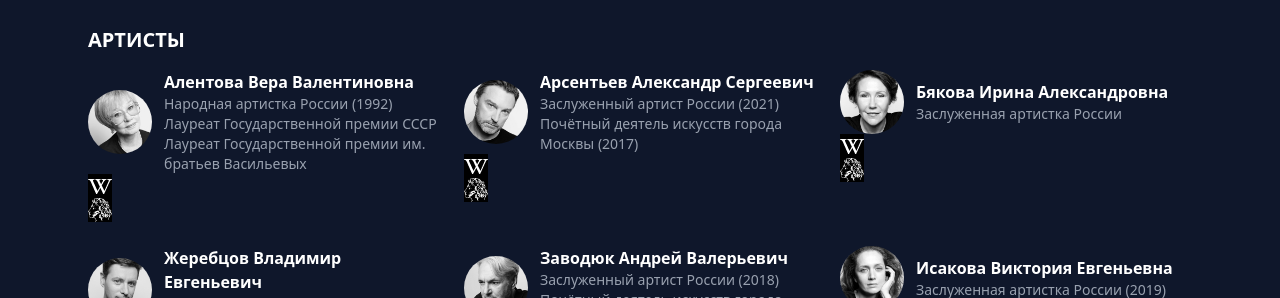
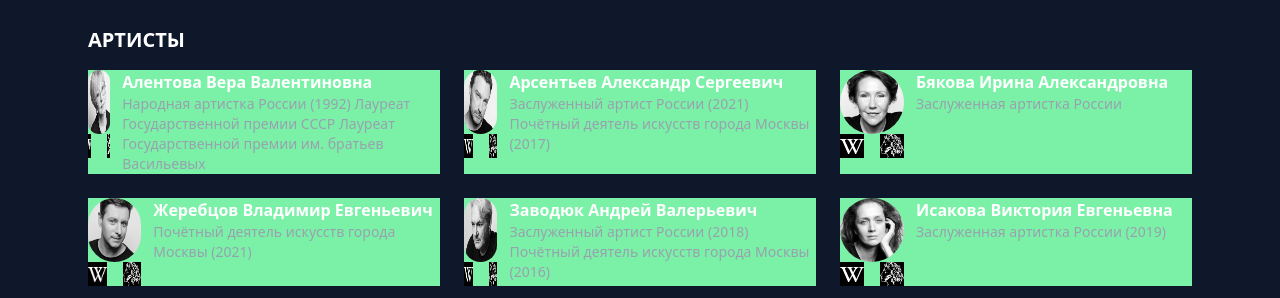
Before and after one commit to SavonarolaLabs/GameHub, a SvelteKit app: page /id/1 in a window 1280 px wide. Shown: the part 654-952 px from the top of the page. Built offline with nearby package versions, Linux system fonts and the light colour scheme.

Commit message:
green actors test

```diff
--- a/src/routes/id/[id]/+page.svelte
+++ b/src/routes/id/[id]/+page.svelte
@@ -114,19 +114,19 @@
 			<h3 class="mt-10 mb-4 text-xl font-semibold">АРТИСТЫ</h3>
 			<div class="grid gap-6 sm:grid-cols-2 md:grid-cols-3">
 				{#each hr.filter((h) => h.organizationInn == theater.id && h.position == 'топовые артисты') as p}
-					<div>
-						<div class="flex items-center space-x-3">
+					<div class="flex space-x-3 bg-green-300">
+						<div class="flex-items-center w-16">
 							<img class="size-16 rounded-full" src={hrimg(p.photo)} alt="" />
-							<div>
-								<div class="font-semibold">{p.fullName}</div>
-								<div class="text-sm text-gray-400">{p.titles}</div>
+							<div class="flex w-full justify-start gap-4">
+								<a href={p.wikiUrl}><img class="size-6" src={socialsimg('wiki.jpg')} alt="" /> </a>
+								<a href={p.linkToTheaterSite}
+									><img class="size-6" src={socialsimg(theater.id + '_logo.jpg')} alt="" />
+								</a>
 							</div>
 						</div>
 						<div>
-							<a href={p.wikiUrl}><img class="size-6" src={socialsimg('wiki.jpg')} alt="" /> </a>
-							<a href={p.linkToTheaterSite}
-								><img class="size-6" src={socialsimg(theater.id + '_logo.jpg')} alt="" />
-							</a>
+							<div class="font-semibold">{p.fullName}</div>
+							<div class="text-sm text-gray-400">{p.titles}</div>
 						</div>
 					</div>
 				{/each}
```
